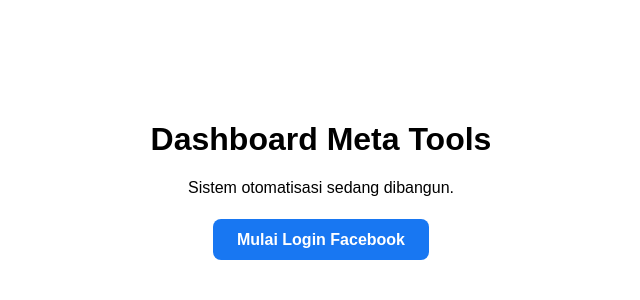
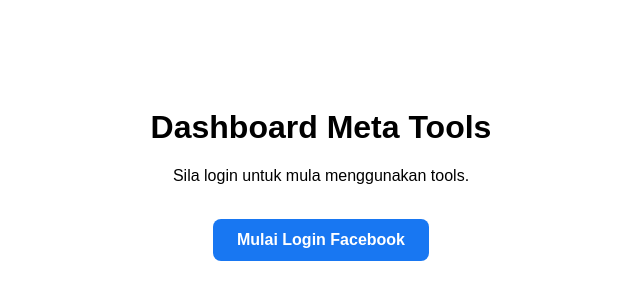
Before and after one commit to tamse94/toolsfb, a Next.js app: page / in a window 1280 px wide. Shown: the part 234-534 px from the top of the page, without its empty margins (319-959 px from the left). Built offline with nearby package versions, Linux system fonts and the light colour scheme; no server answers.

Commit message:
Update page.js

```diff
--- a/app/page.js
+++ b/app/page.js
@@ -1,17 +1,35 @@
+"use client";
+import { useSession, signIn, signOut } from "next-auth/react";
+
 export default function Home() {
+  const { data: session } = useSession();
+
+  if (session) {
+    return (
+      <main style={{ display: 'flex', justifyContent: 'center', alignItems: 'center', height: '100vh', fontFamily: 'sans-serif' }}>
+        <div style={{ textAlign: 'center' }}>
+          <h1>Selamat Datang, {session.user.name}!</h1>
+          <img src={session.user.image} alt="Profil" style={{ borderRadius: '50%', width: '100px' }} />
+          <p>Email: {session.user.email}</p>
+          <br />
+          <button onClick={() => signOut()} style={{ padding: '10px 20px', backgroundColor: '#FF4444', color: 'white', border: 'none', borderRadius: '5px', cursor: 'pointer' }}>
+            Logout
+          </button>
+        </div>
+      </main>
+    );
+  }
+
   return (
     <main style={{ display: 'flex', justifyContent: 'center', alignItems: 'center', height: '100vh', fontFamily: 'sans-serif' }}>
       <div style={{ textAlign: 'center' }}>
         <h1>Dashboard Meta Tools</h1>
-        <p>Sistem otomatisasi sedang dibangun.</p>
+        <p>Sila login untuk mula menggunakan tools.</p>
         <br />
-
-        {/* Ini adalah tombol saktinya */}
-        <a href="/api/auth/signin" style={{ padding: '12px 24px', backgroundColor: '#1877F2', color: 'white', textDecoration: 'none', borderRadius: '8px', fontWeight: 'bold', fontSize: '16px' }}>
+        <button onClick={() => signIn("facebook")} style={{ padding: '12px 24px', backgroundColor: '#1877F2', color: 'white', border: 'none', borderRadius: '8px', fontWeight: 'bold', fontSize: '16px', cursor: 'pointer' }}>
           Mulai Login Facebook
-        </a>
-
+        </button>
       </div>
     </main>
-  )
+  );
 }
```
